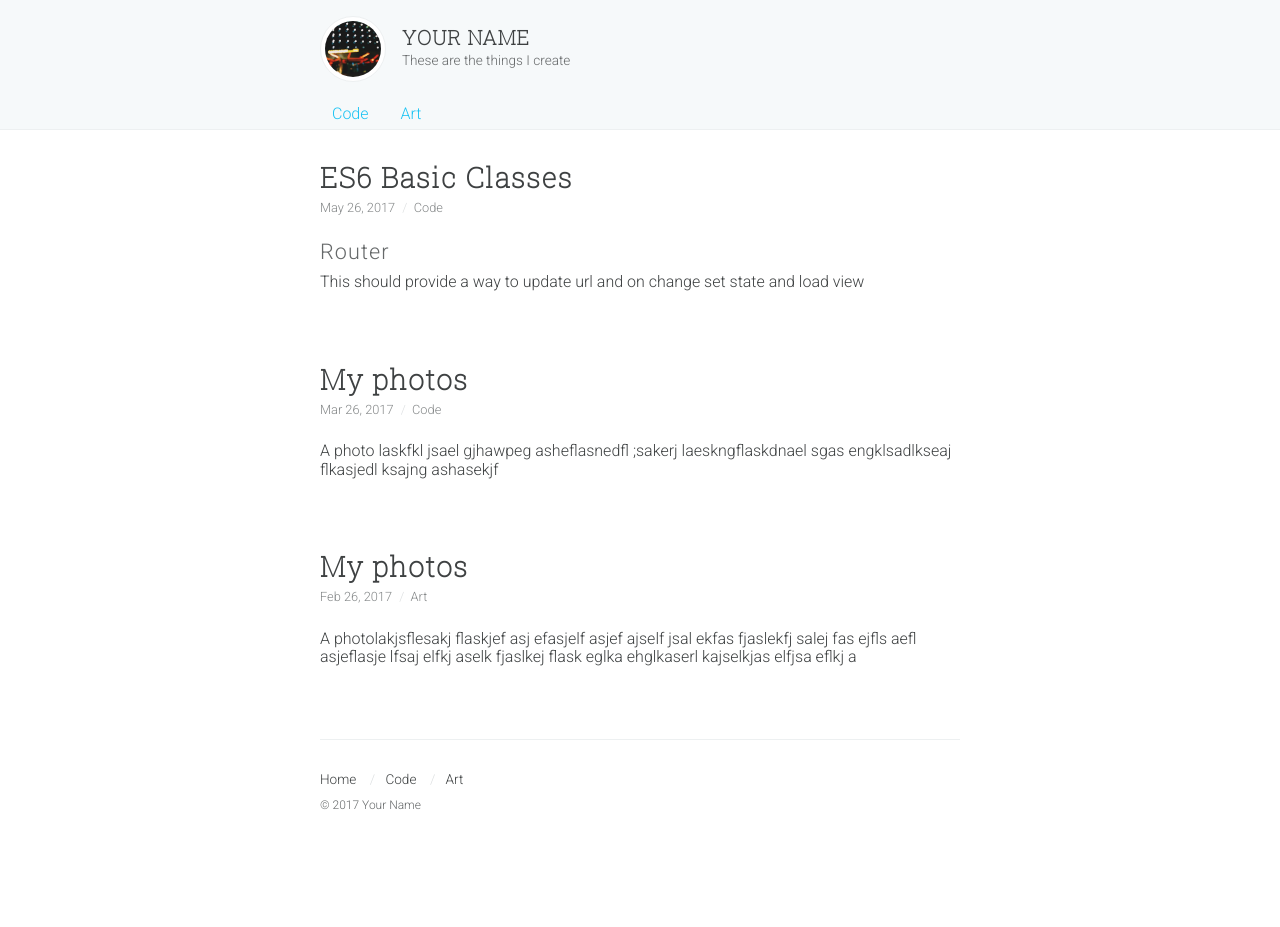
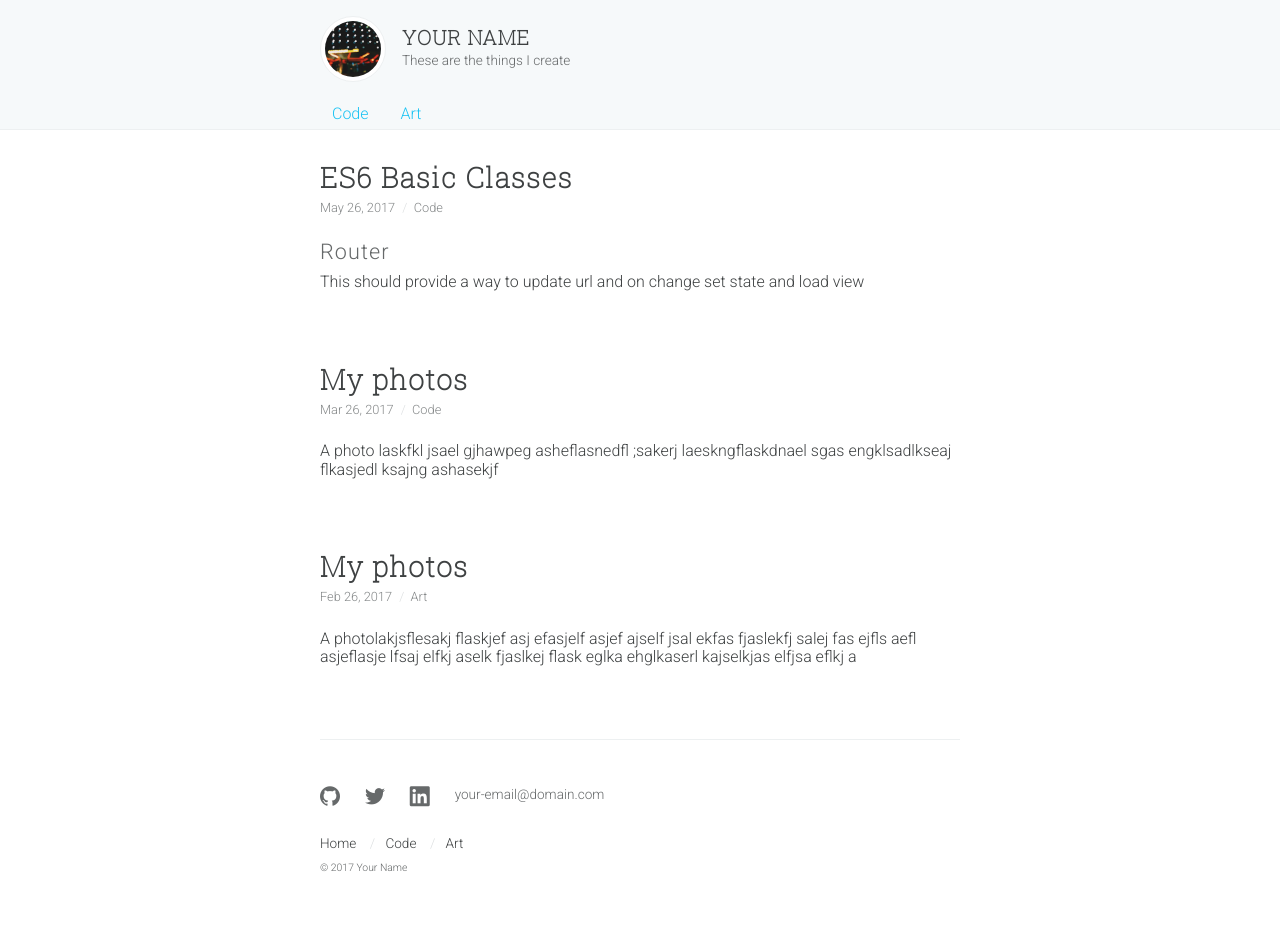
Before and after one commit to adamwdraper/jambi, a Jekyll site: the page built from index.md, in a window 1280 px wide. Built offline with Jekyll 4.4.1, drawn with Linux system fonts in a browser that asks for light colours; before the commit the page ends 900 px from its top, so only the background shows below that.

Commit message:
usernames in footer

```diff
--- a/_config.yml
+++ b/_config.yml
@@ -22,9 +22,10 @@ me:
   email: your-email@domain.com
   about: > # this means to ignore newlines until "baseurl:"
     Write an awesome description for your new site here. You can edit this
-  twitter_username: username
-  linkedin_username: username
-  github_username: username
+  username:
+    twitter: username
+    github: username
+    linkedin: username
 
 # Html settings
 title: Your title
--- /dev/null
+++ b/_includes/accounts.html
@@ -0,0 +1,14 @@
+<p class="usernames">
+  {% if site.me.username.github %}
+    <a href="https://github.com/{{ site.me.username.github }}"><i class="github"></i></a>
+  {% endif %}
+  {% if site.me.username.twitter %}
+    <a href="https://twitter.com/{{ site.me.username.twitter }}"><i class="twitter"></i></a>
+  {% endif %}
+  {% if site.me.username.linkedin %}
+    <a href="https://linkedin.com/{{ site.me.username.linkedin }}"><i class="linkedin"></i></a>
+  {% endif %}
+  {% if site.me.email %}
+    <a class="email" href="mailto:{{ site.me.email }}">{{ site.me.email }}</a>
+  {% endif %}
+</p>
--- a/_includes/footer.html
+++ b/_includes/footer.html
@@ -1,5 +1,6 @@
 <footer class="ui-footer">
   <div class="wrapper">
+    {% include accounts.html %}
     <nav>
       <ul>
         <li>
--- a/_sass/ui/body/_base.scss
+++ b/_sass/ui/body/_base.scss
@@ -31,12 +31,8 @@ p {
 
 a {
   text-decoration: none;
-  transition: color 0.3s;
+  transition: color 0.2s;
   color: $color-text;
-
-  &:hover {
-    color: $color-blue-light;
-  }
 
   &:active,
   &:visited {
--- a/_sass/ui/footer/_base.scss
+++ b/_sass/ui/footer/_base.scss
@@ -1,5 +1,6 @@
 .ui-footer {
   margin-top: 2em;
+  padding: 0 1em 1em;
 
   .wrapper {
     max-width: $layout-wrapper-max-width;
@@ -42,8 +43,23 @@
     }
   }
 
+  .usernames {
+    margin-bottom: 1.5em;
+    font-size: 1.25em;
+
+    a {
+      margin-right: 1em;
+      vertical-align: middle;
+      color: $color-gray-dark;
+
+      &.email {
+        font-size: .85rem;
+      }
+    }
+  }
+
   .copy {
-    font-size: .75em;
+    font-size: .65em;
     margin-top: 1em;
     color: $color-gray-dark;
   }
--- a/_sass/ui/icons/_base.scss
+++ b/_sass/ui/icons/_base.scss
@@ -8,6 +8,8 @@ i {
   text-transform: none;
   line-height: 1;
   display: inline-block;
+  vertical-align: middle;
+  transition: color 0.3s;
 
   /* Better Font Rendering =========== */
   -webkit-font-smoothing: antialiased;
@@ -15,10 +17,25 @@ i {
 
   &.github:before {
     content: "\e900";
+
+    &:hover {
+      color: $color-text;
+    }
   }
 
   &.linkedin:before {
     content: "\e901";
-    color: #0077b5;
+
+    &:hover {
+      color: #0077b5;
+    }
+  }
+
+  &.twitter:before {
+    content: "\e902";
+
+    &:hover {
+      color: #1da1f2;
+    }
   }
 }
```
Also changed, not shown: assets/fonts/jambi.ttf, assets/fonts/jambi.woff, 1 other file.
